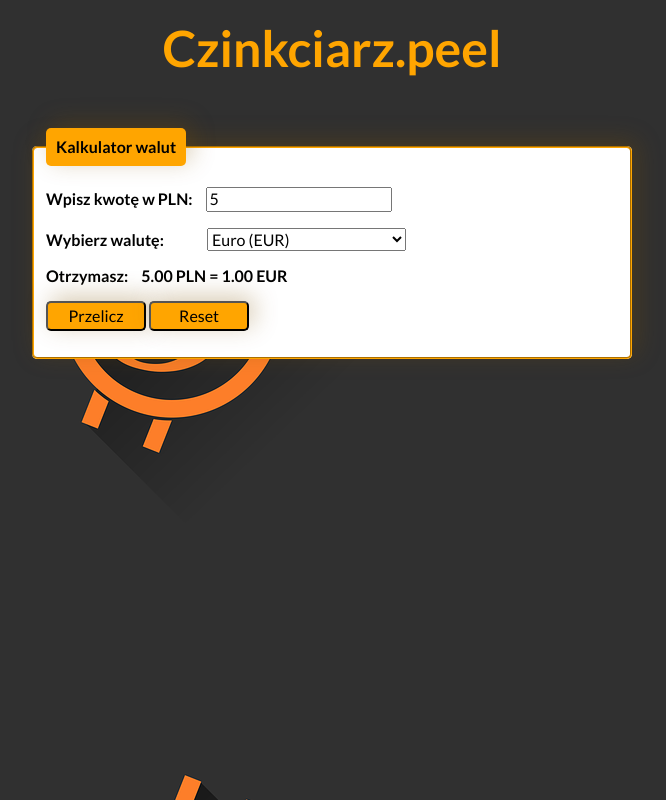
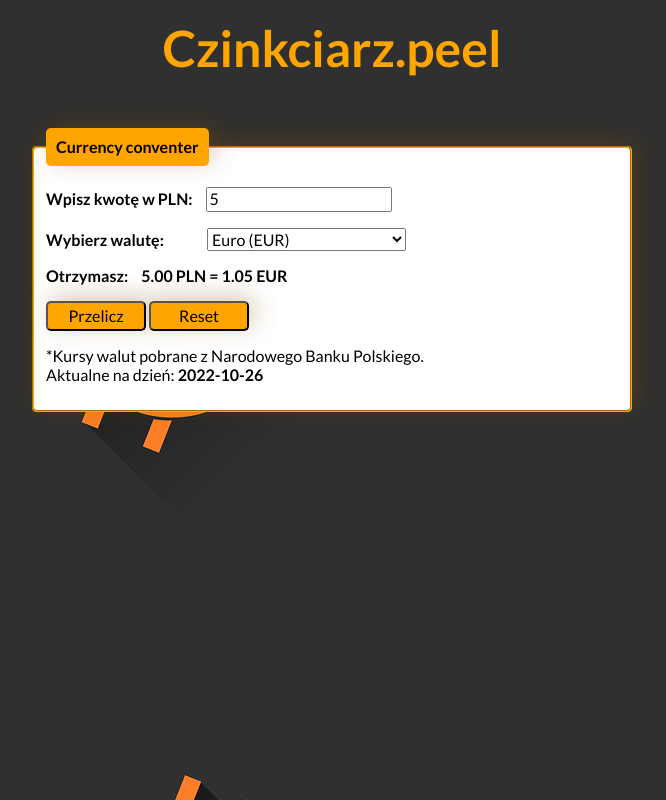
Before and after one commit to AllmostHumann/currency-conventer, a plain HTML site: page index.html in a window 1280 px wide. Both pictures are taken after typing "5" into the empty fields and a click on the button "Przelicz". Shown: the whole page, without its empty margins (308-974 px from the left). Drawn offline with nearby package versions, Linux system fonts and the light colour scheme.

Commit message:
currency update, html update

```diff
--- a/index.html
+++ b/index.html
@@ -31,7 +31,7 @@
 
     <form class="form js-form">
         <fieldset class="form__fieldset">
-            <legend class="form__legend">Kalkulator walut</legend>
+            <legend class="form__legend">Currency conventer</legend>
 
             <p>
                 <label class="form__label">
@@ -53,14 +53,15 @@
             <p>
                 <label class="form__label">
                     Otrzymasz:
-                    <strong class="form__resultValue js-resultValue">N/A</strong> <span
-                        class="form__currency js-currency"></span>
+                    <strong class="form__resultValue js-resultValue">N/A</strong>
                 </label>
             </p>
             <p>
                 <button class="form__Button" type="submit">Przelicz</button>
                 <button class="form__Button" type="reset">Reset</button>
             </p>
+            <p>*Kursy walut pobrane z Narodowego Banku Polskiego.<br/>
+                Aktualne na dzień: <strong>2022-10-26</strong></p>
 
         </fieldset>
 
--- a/js/script.js
+++ b/js/script.js
@@ -1,9 +1,9 @@
 {
     const getResult = (amount, currency) => {
 
-        const rateEUR = 4.9987;
-        const rateUSD = 4.7890;
-        const rateNOK = 0.4875;
+        const rateEUR = 4.7723;
+        const rateUSD = 4.7538;
+        const rateNOK = 0.4604;
 
         switch (currency) {
 
```
